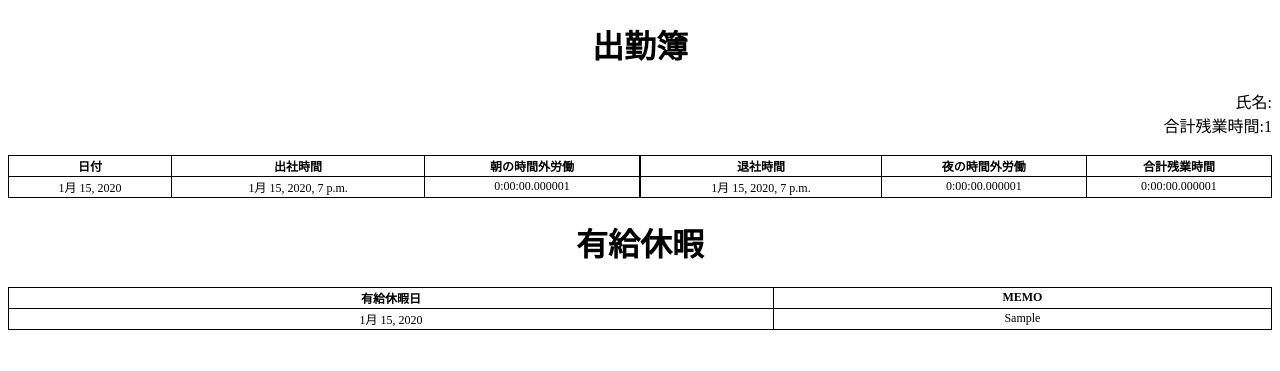
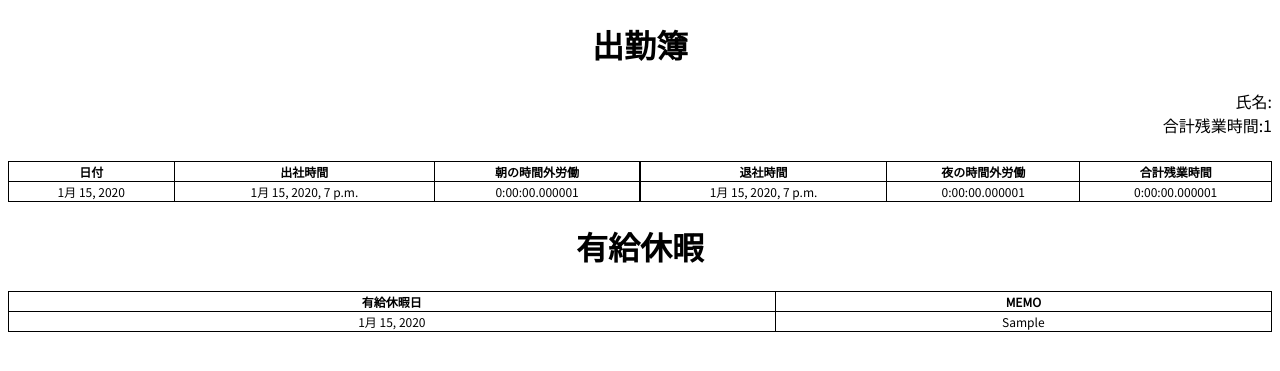
Before and after one commit to kaogamasala/time-is-moneyge, a Django app: template templates/tim_app/generate_pdf.html in a window 1280 px wide. Shown: the top 371 px of the page. Run offline with Django 3.2, Linux system fonts and the light colour scheme; tables that the repository leaves empty hold one stand-in row (values such as "Sample post"); the template is opened without the code that fills it: values that come from a table or form of the project are taken from there, most other values are stand-ins (such as "Sample title", 1, 10 or a date in 2020); some libraries are stand-ins or nearby versions; some web fonts are replaced.

Commit message:
文字化け修正13

```diff
--- a/templates/tim_app/generate_pdf.html
+++ b/templates/tim_app/generate_pdf.html
@@ -8,13 +8,16 @@
 	<meta http-equiv="X-UA-Compatible" content="IE=edge">
 	<meta name="viewport" content="width=device-width, initial-scale=1, shrink-to-fit=no">
   	<!-- google fonts -->
-	<link href="https://fonts.googleapis.com/css?family=Noto+Sans+JP" rel="stylesheet">
+	<!-- <link href="https://fonts.googleapis.com/css?family=Noto+Sans+JP" rel="stylesheet"> -->
+	<!-- <link href="https://fonts.googleapis.com/css?family=Noto+Sans+JP&display=swap" rel="stylesheet"> -->
+
 
  	 <title>今月の労働</title>
 
 	</head>
 
 	<style>
+		@import url('https://fonts.googleapis.com/css?family=Noto+Sans+JP&display=swap');
 	  	h1 {
 	  		text-align: center;
 	  	}
@@ -39,27 +42,21 @@
 	  		text-align: right;
 	  	}
 
-	  	/*@font-face {
-			  font-family: 'Noto Sans JP';
-			  src: url("https://fonts.googleapis.com/css?family=Noto+Sans+JP") format('woff');
-			  src: url("tim_app/fonts/NotoSansJP-Black.otf") format('opentype');
-			  src: url("fonts/NotoSansJP-Black.otf") format('opentype');
-			  src: url("/static/tim_app/fonts/NotoSansJP-Black.otf") format('opentype');
-		}*/
-		@font-face{
-			  font-family:'testFont';
-			  src:url('FontFileName.woff') format('woff');
-			 }
-			.wf-notosansjapanese{
-			  font-family:testFont;
-			}
-		/*@page {
+	  	@font-face {
+			  font-family: 'Noto Sans JP', sans-serif;
+			  /*src: url("https://fonts.googleapis.com/css?family=Noto+Sans+JP");*/
+			  /*src: url('https://fonts.googleapis.com/css?family=Noto+Sans+JP&display=swap');*/
+			  /*src: url("../static/tim_app/fonts/NotoSansJP-Black.otf") format('woff');*/
+		}
+/*
+		@page {
 			  padding: 0 !important;
 			  margin: 0 !important;
 			  font-family: 'Noto Sans JP';
 		}*/
 
-		/*body { font-family: 'Noto Sans JP'; }*/
+		body { font-family: 'Noto Sans JP', sans-serif; }
+
 
 	</style>
 
```
